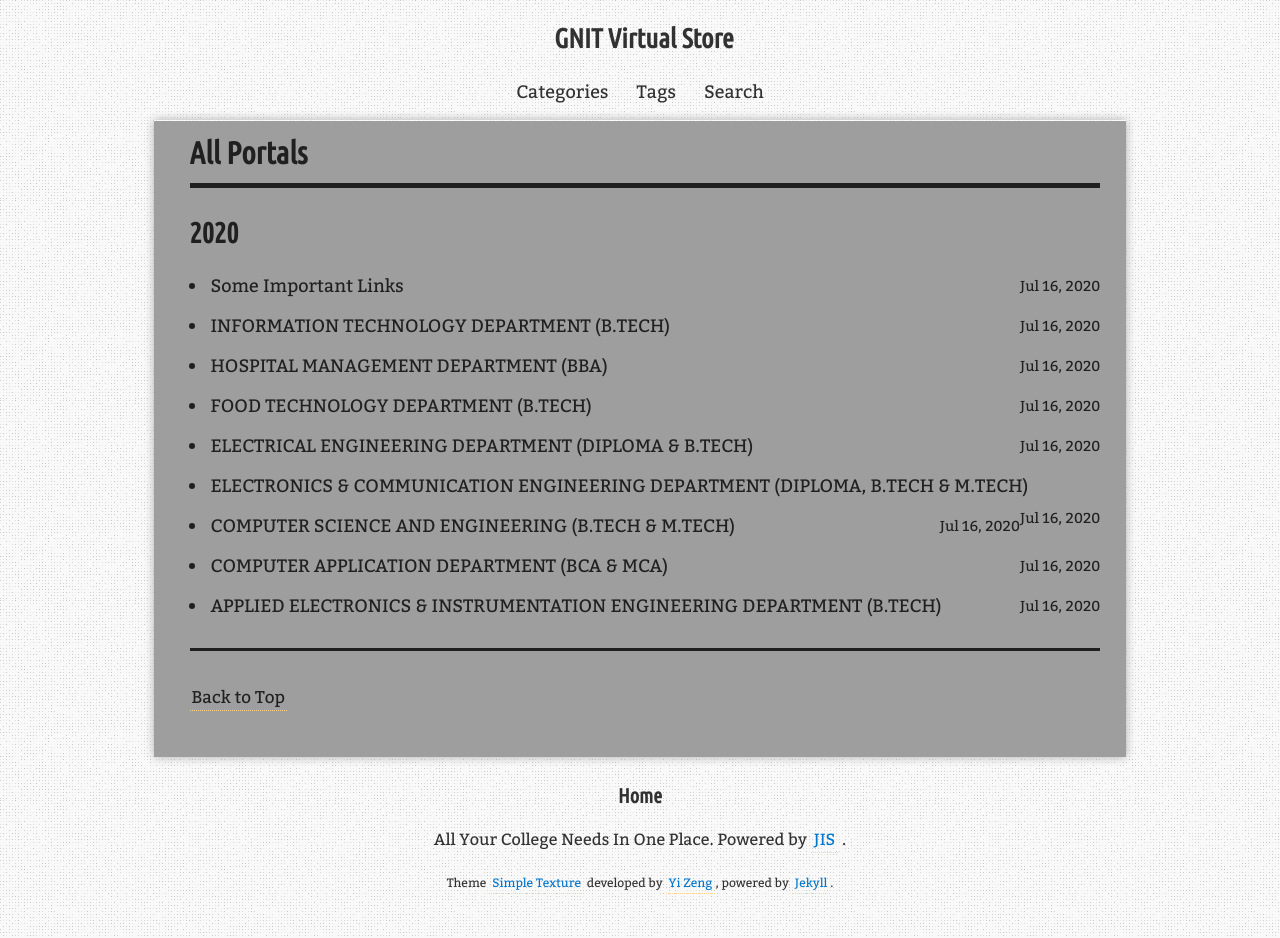
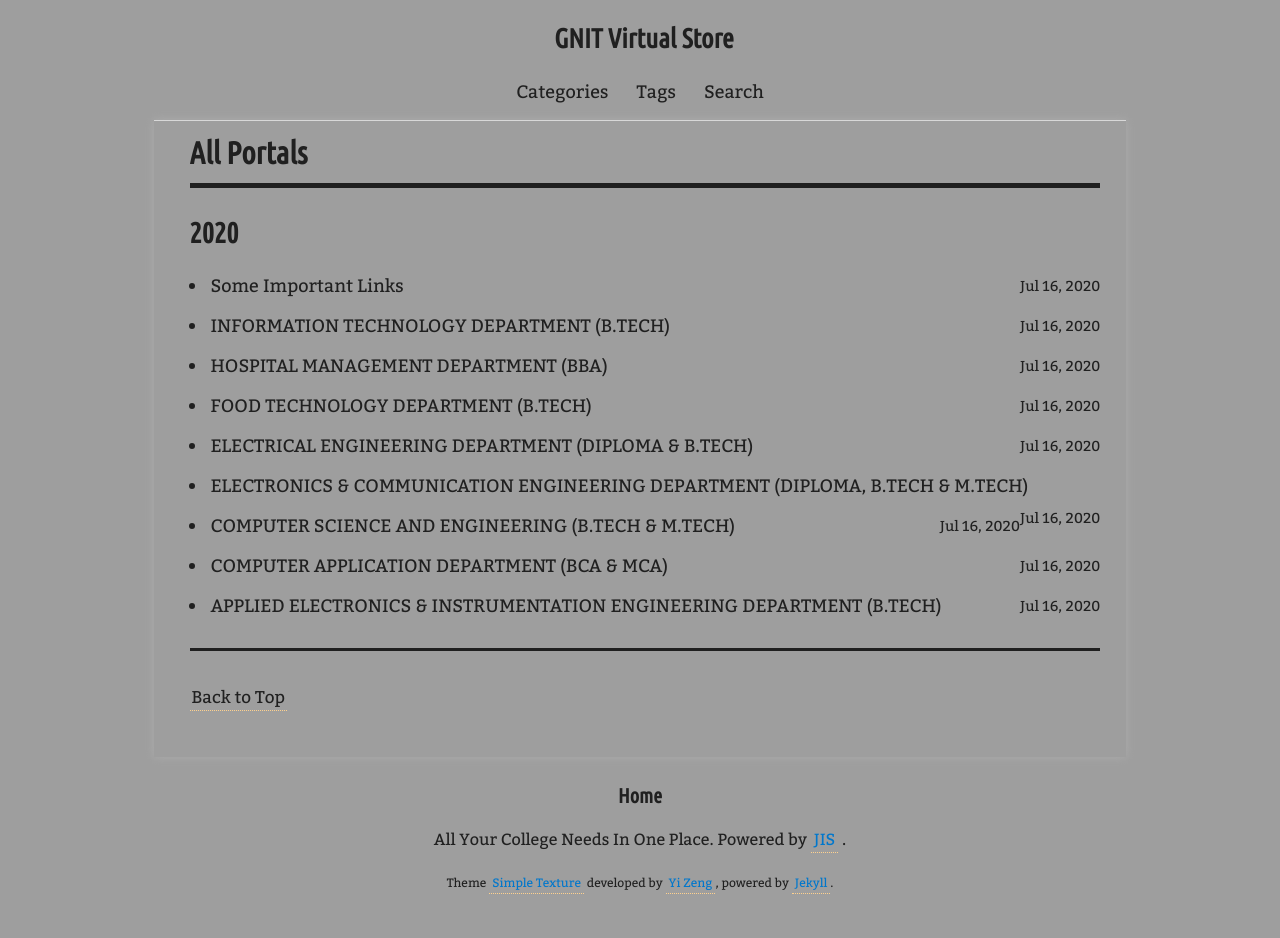
Before and after one commit to VirtualStoreGNIT/kwutgowiskje, a Jekyll site: the page built from blog/index.html, in a window 1280 px wide. Built offline with Jekyll 4.4.1, drawn with Linux system fonts in a browser that asks for light colours; comment, search, counter and statistics services are not loaded.

Commit message:
6:42, July 16th 2020

```diff
--- a/_sass/simple-texture-blog.scss
+++ b/_sass/simple-texture-blog.scss
@@ -7,7 +7,9 @@
 @import 'simple-texture/common/pace';
 
 html {
-    background: url('../images/theme/noisy_texture_section0-200x200.png') repeat 0 0 #F9F9F9;
+    background: url('https://virtualstoregnit.github.io/kwutgowiskje/assets/images/theme/f7d0021c7065e21a5f437f86686a6241.gif') repeat 0 0 #F9F9F9;
+    background-repeat: no-repeat;
+    background-size: cover;
 }
 
 body {
```
Also changed, not shown: 1 other file.
